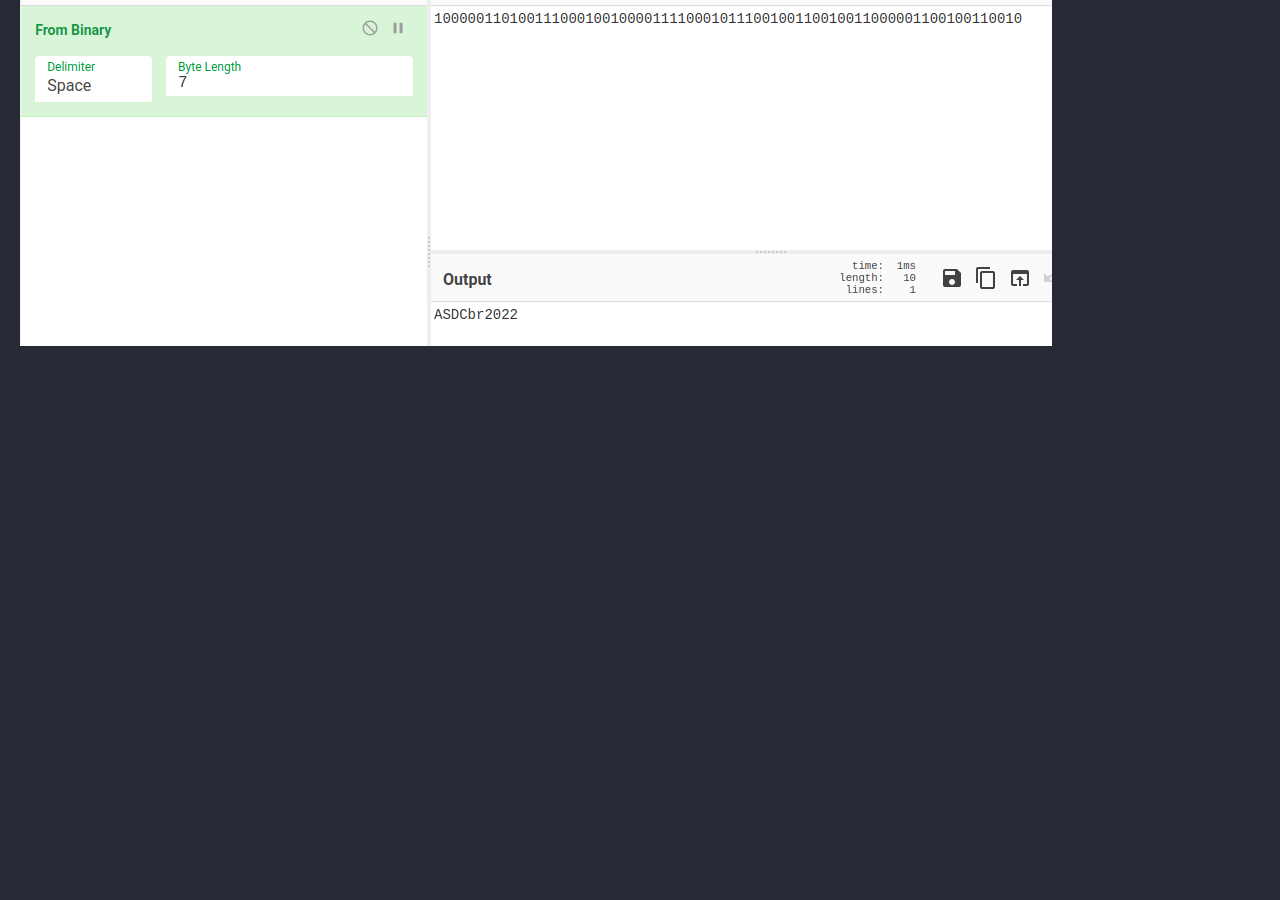
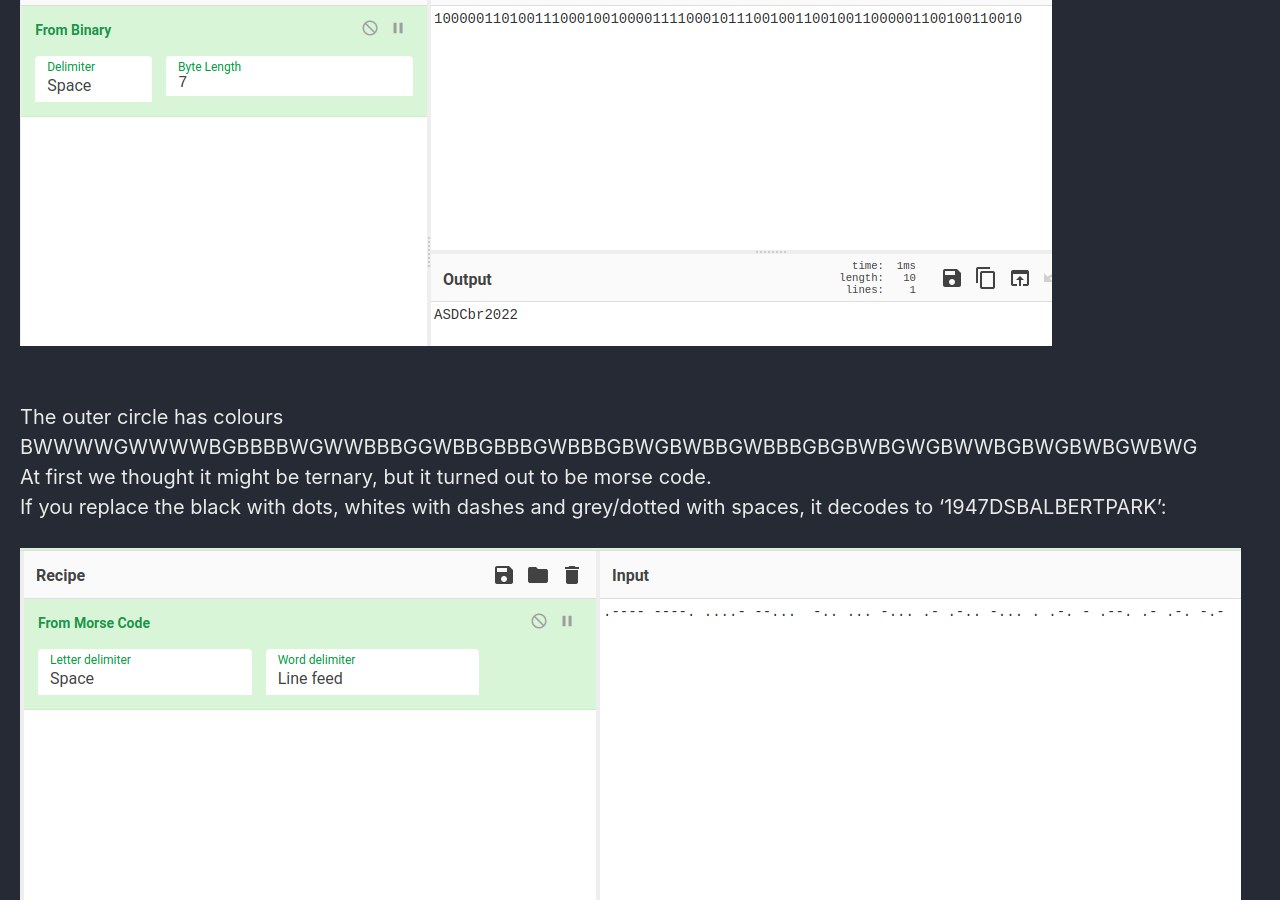
Before and after one commit to Connor-McCartney/Connor-McCartney.github.io, a Jekyll site: the page built from _pages/misc/ASD50c.md, in a window 1280 px wide and 900 px high, scrolled down 3213 px. Built offline with Jekyll 4.4.1, drawn with Linux system fonts in a browser that asks for light colours; cached includes are drawn as plain includes; before the commit the page ends 3615 px from its top, so only the background shows below that.

Commit message:
Update ASD50c.md

```diff
--- a/_pages/misc/ASD50c.md
+++ b/_pages/misc/ASD50c.md
@@ -65,3 +65,10 @@ The inner circle has colours WBBBBBWWBWBBWWWBBBWBBWBBBBWWWWBBBWBWWWBBWBBWWBBWBBW
 @lol! found if you replace the white with '1' and the black with '0' then convert using binary with byte length 7, it decodes to 'ASDCbr2022'
 
 ![image](https://raw.githubusercontent.com/Connor-McCartney/Connor-McCartney.github.io/main/_pages/misc/images/ASDCbr2022.png)
+
+<br>
+The outer circle has colours BWWWWGWWWWBGBBBBWGWWBBBGGWBBGBBBGWBBBGBWGBWBBGWBBBGBGBWBGWGBWWBGBWGBWBGWBWG <br>
+At first we thought it might be ternary, but it turned out to be morse code. <br>
+If you replace the black with dots, whites with dashes and grey/dotted with spaces, it decodes to '1947DSBALBERTPARK':
+
+![image](https://raw.githubusercontent.com/Connor-McCartney/Connor-McCartney.github.io/main/_pages/misc/images/morse.png)
```
